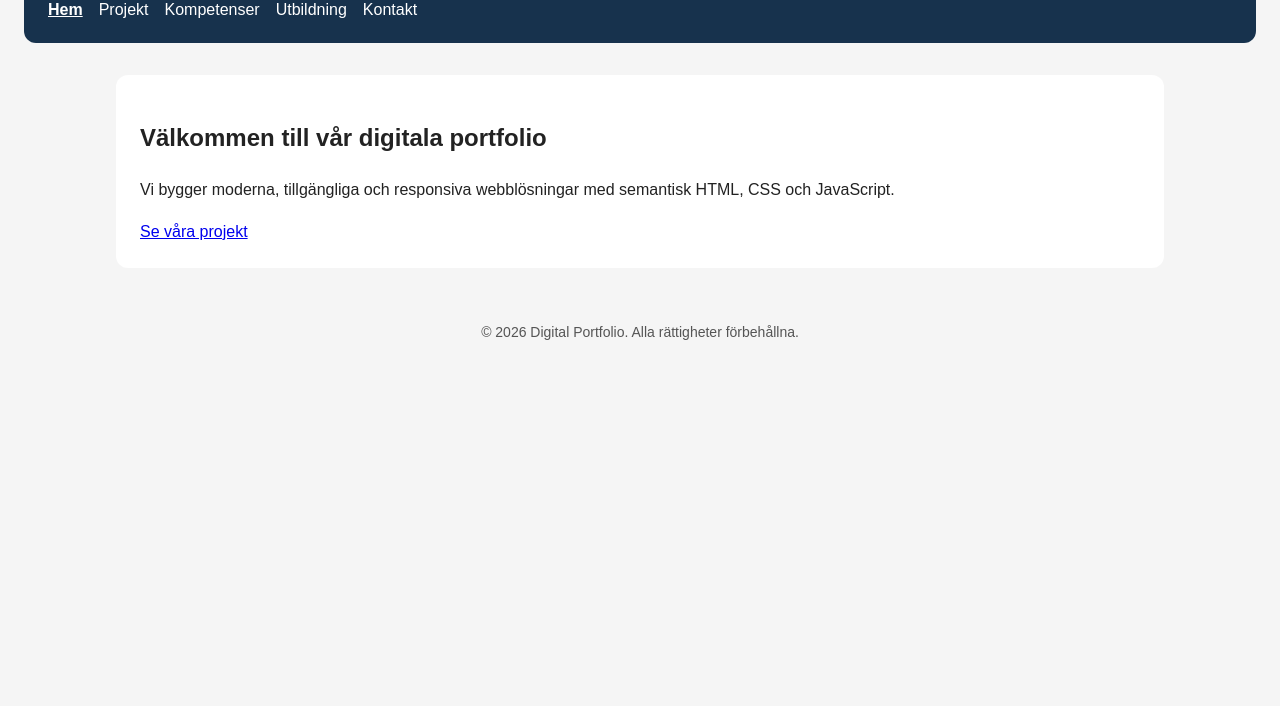
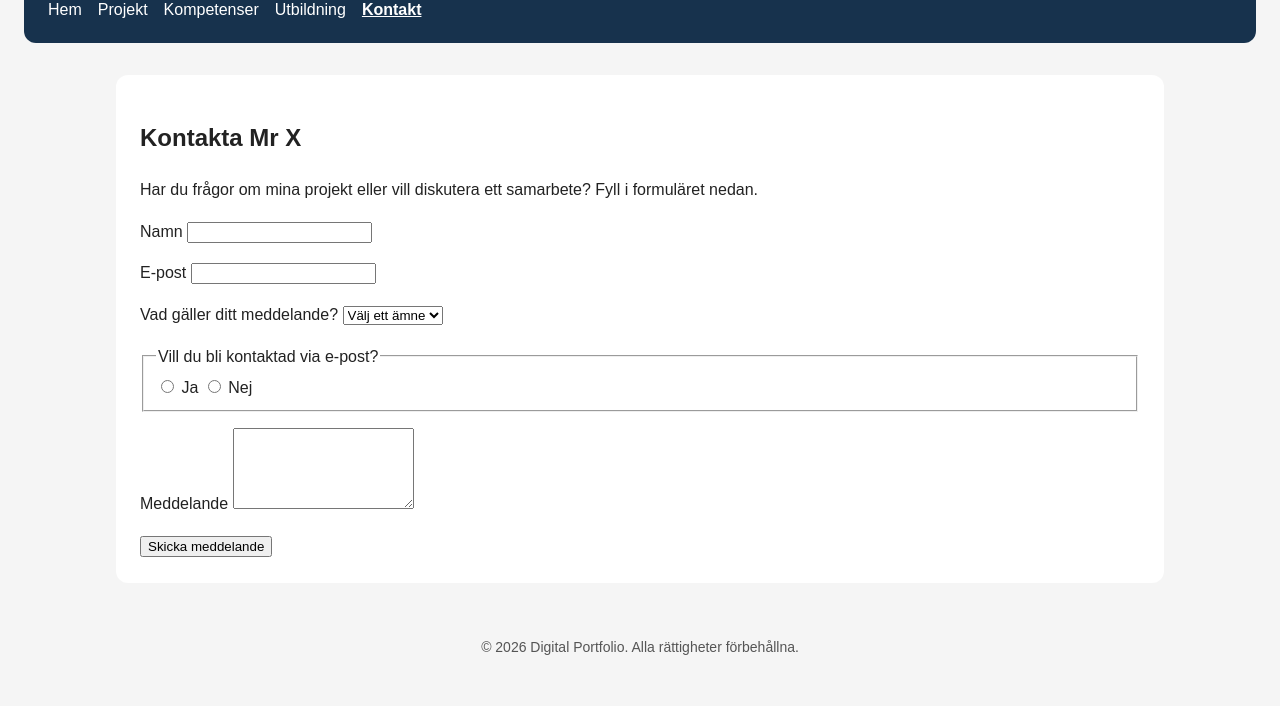
Before and after one commit to barreamin-ctrl/digital-portfolio, a plain HTML site: page kontakt.html in a window 1280 px wide. Shown: the part 94-800 px from the top of the page. Drawn offline with Linux system fonts and the light colour scheme.

Commit message:
Vi har redigerat felkod, samt lagt till fler classer.

```diff
--- a/kontakt.html
+++ b/kontakt.html
@@ -3,29 +3,76 @@
 <head>
     <meta charset="UTF-8">
     <meta name="viewport" content="width=device-width, initial-scale=1.0">
-    <meta name="description" content="Digital portfolio som visar våra projekt, kompetenser och utbildning inom webbutveckling.">
-    <title>Hem - Digital Portfolio</title>
+    <meta name="description" content="Kontakta Mr X om webbutveckling, projekt och samarbeten.">
+    <title>Kontakt – Mr X</title>
     <link rel="stylesheet" href="style.css">
 </head>
 <body class="page">
 <header class="header">
-    <div class="header__logo">Min Portfolio</div>
+    <div class="header__logo">Mr X – Portfolio</div>
     <nav class="header__nav" aria-label="Huvudmeny">
         <ul class="header__list">
-            <li class="header__item"><a href="index.html" class="header__link header__link--active">Hem</a></li>
+            <li class="header__item"><a href="index.html" class="header__link">Hem</a></li>
             <li class="header__item"><a href="projekt.html" class="header__link">Projekt</a></li>
             <li class="header__item"><a href="kompetenser.html" class="header__link">Kompetenser</a></li>
             <li class="header__item"><a href="utbildning.html" class="header__link">Utbildning</a></li>
-            <li class="header__item"><a href="kontakt.html" class="header__link">Kontakt</a></li>
+            <li class="header__item"><a href="kontakt.html" class="header__link header__link--active" aria-current="page">Kontakt</a></li>
         </ul>
     </nav>
 </header>
 
 <main class="main">
-    <section class="hero">
-        <h1 class="hero__title">Välkommen till vår digitala portfolio</h1>
-        <p class="hero__subtitle">Vi bygger moderna, tillgängliga och responsiva webblösningar med semantisk HTML, CSS och JavaScript.</p>
-        <a href="projekt.html" class="button button--primary">Se våra projekt</a>
+    <section class="contact">
+        <h1 class="contact__title">Kontakta Mr X</h1>
+        <p class="contact__intro">
+            Har du frågor om mina projekt eller vill diskutera ett samarbete?
+            Fyll i formuläret nedan.
+        </p>
+
+        <form class="contact__form" action="tack.php" method="post">
+            <p class="contact__field">
+                <label for="name">Namn</label>
+                <input type="text" id="name" name="name"
+                       autocomplete="name" required>
+            </p>
+
+            <p class="contact__field">
+                <label for="email">E-post</label>
+                <input type="email" id="email" name="email"
+                       autocomplete="email" required>
+            </p>
+
+            <p class="contact__field">
+                <label for="subject">Vad gäller ditt meddelande?</label>
+                <select id="subject" name="subject" required>
+                    <option value="">Välj ett ämne</option>
+                    <option value="projekt">Projekt</option>
+                    <option value="samarbete">Samarbete</option>
+                    <option value="annat">Annat</option>
+                </select>
+            </p>
+
+            <fieldset class="contact__field">
+                <legend>Vill du bli kontaktad via e-post?</legend>
+                <input type="radio" id="reply-yes"
+                       name="reply" value="ja" required>
+                <label for="reply-yes">Ja</label>
+
+                <input type="radio" id="reply-no"
+                       name="reply" value="nej">
+                <label for="reply-no">Nej</label>
+            </fieldset>
+
+            <p class="contact__field">
+                <label for="message">Meddelande</label>
+                <textarea id="message" name="message"
+                          rows="5" required></textarea>
+            </p>
+
+            <button class="contact__button" type="submit">
+                Skicka meddelande
+            </button>
+        </form>
     </section>
 </main>
 
```
Also changed, not shown: projekt.html (deleted, +0 -49 lines), utbildning.html (+8 -8 lines).
